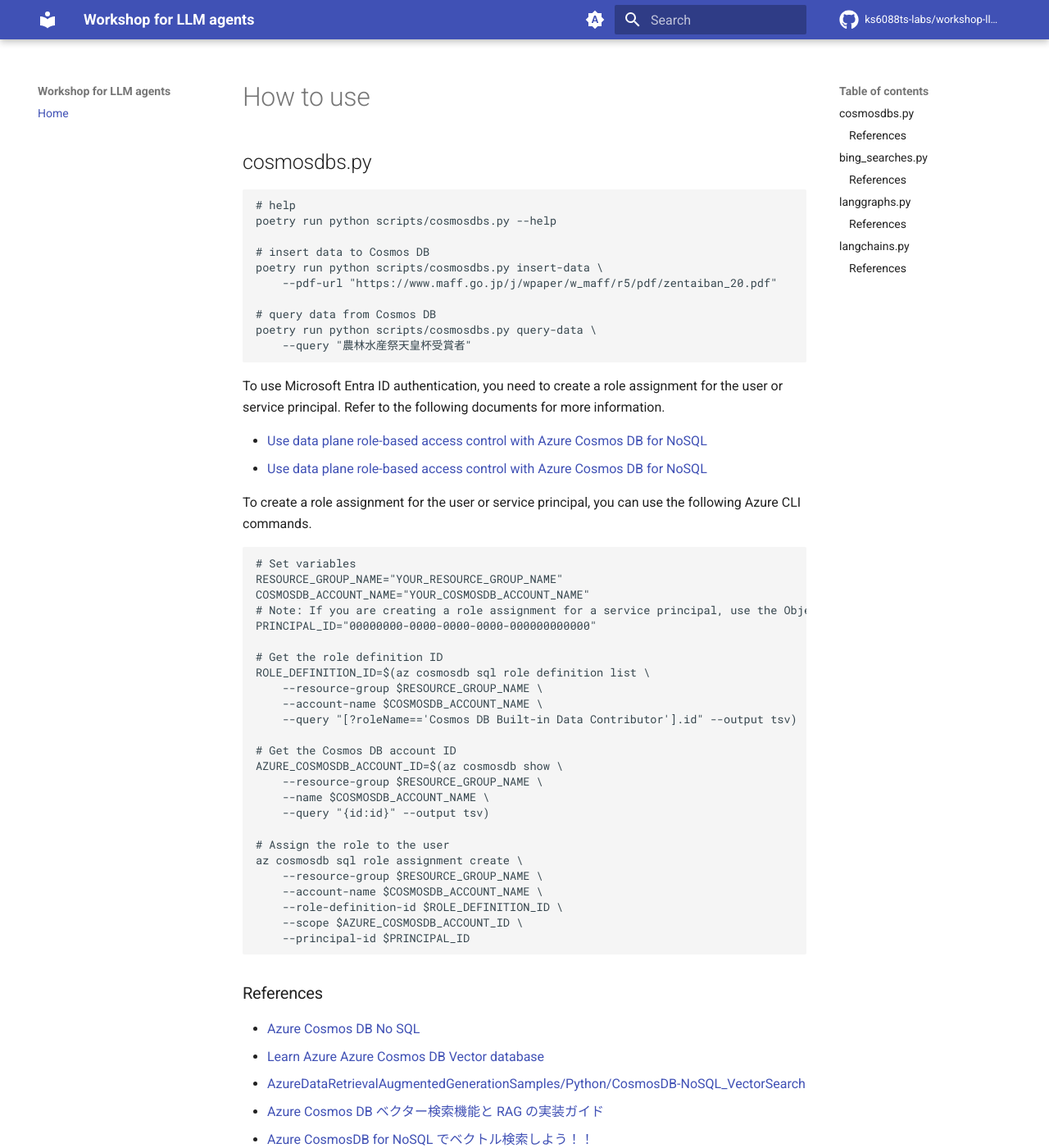
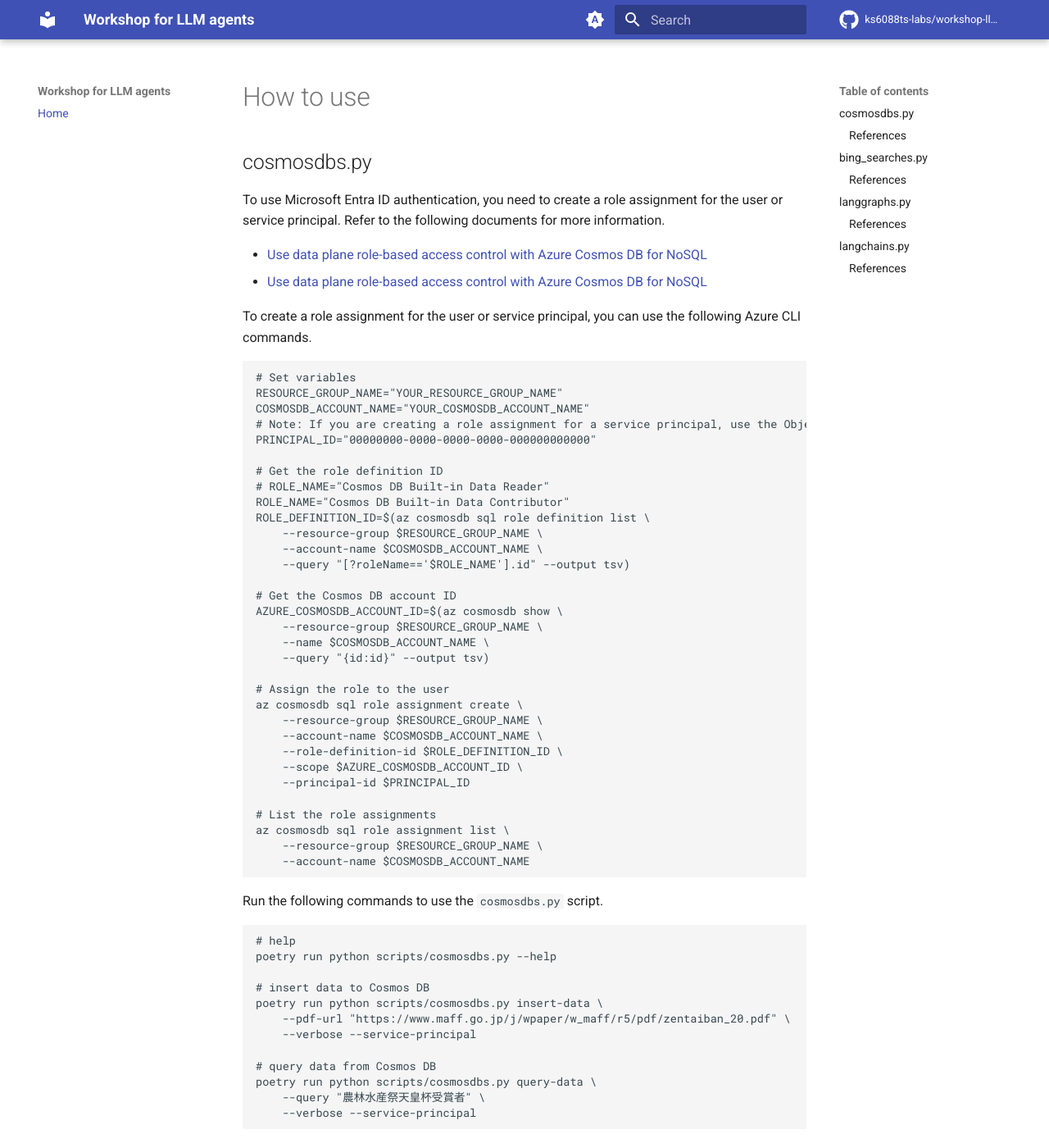
Before and after one commit to ks6088ts-labs/workshop-llm-agents, an MkDocs documentation site: the page built from docs/index.md, in a window 1280 px wide and 1400 px high. Shown: the whole window at 82% size. Built offline with MkDocs 1.6.1 and Material for MkDocs 9.7.7, drawn with Linux system fonts in a browser that asks for light colours; comment, search, counter and statistics services are not loaded.

Commit message:
rename environment variables

````diff
--- a/docs/index.md
+++ b/docs/index.md
@@ -1,19 +1,6 @@
 # How to use
 
 ## cosmosdbs.py
-
-```shell
-# help
-poetry run python scripts/cosmosdbs.py --help
-
-# insert data to Cosmos DB
-poetry run python scripts/cosmosdbs.py insert-data \
-    --pdf-url "https://www.maff.go.jp/j/wpaper/w_maff/r5/pdf/zentaiban_20.pdf"
-
-# query data from Cosmos DB
-poetry run python scripts/cosmosdbs.py query-data \
-    --query "農林⽔産祭天皇杯受賞者"
-```
 
 To use Microsoft Entra ID authentication, you need to create a role assignment for the user or service principal.
 Refer to the following documents for more information.
@@ -31,10 +18,12 @@
 PRINCIPAL_ID="00000000-0000-0000-0000-000000000000"
 
 # Get the role definition ID
+# ROLE_NAME="Cosmos DB Built-in Data Reader"
+ROLE_NAME="Cosmos DB Built-in Data Contributor"
 ROLE_DEFINITION_ID=$(az cosmosdb sql role definition list \
     --resource-group $RESOURCE_GROUP_NAME \
     --account-name $COSMOSDB_ACCOUNT_NAME \
-    --query "[?roleName=='Cosmos DB Built-in Data Contributor'].id" --output tsv)
+    --query "[?roleName=='$ROLE_NAME'].id" --output tsv)
 
 # Get the Cosmos DB account ID
 AZURE_COSMOSDB_ACCOUNT_ID=$(az cosmosdb show \
@@ -49,6 +38,28 @@
     --role-definition-id $ROLE_DEFINITION_ID \
     --scope $AZURE_COSMOSDB_ACCOUNT_ID \
     --principal-id $PRINCIPAL_ID
+
+# List the role assignments
+az cosmosdb sql role assignment list \
+    --resource-group $RESOURCE_GROUP_NAME \
+    --account-name $COSMOSDB_ACCOUNT_NAME
+```
+
+Run the following commands to use the `cosmosdbs.py` script.
+
+```shell
+# help
+poetry run python scripts/cosmosdbs.py --help
+
+# insert data to Cosmos DB
+poetry run python scripts/cosmosdbs.py insert-data \
+    --pdf-url "https://www.maff.go.jp/j/wpaper/w_maff/r5/pdf/zentaiban_20.pdf" \
+    --verbose --service-principal
+
+# query data from Cosmos DB
+poetry run python scripts/cosmosdbs.py query-data \
+    --query "農林⽔産祭天皇杯受賞者" \
+    --verbose --service-principal
 ```
 
 ### References
````
Also changed, not shown: 6 other files.
